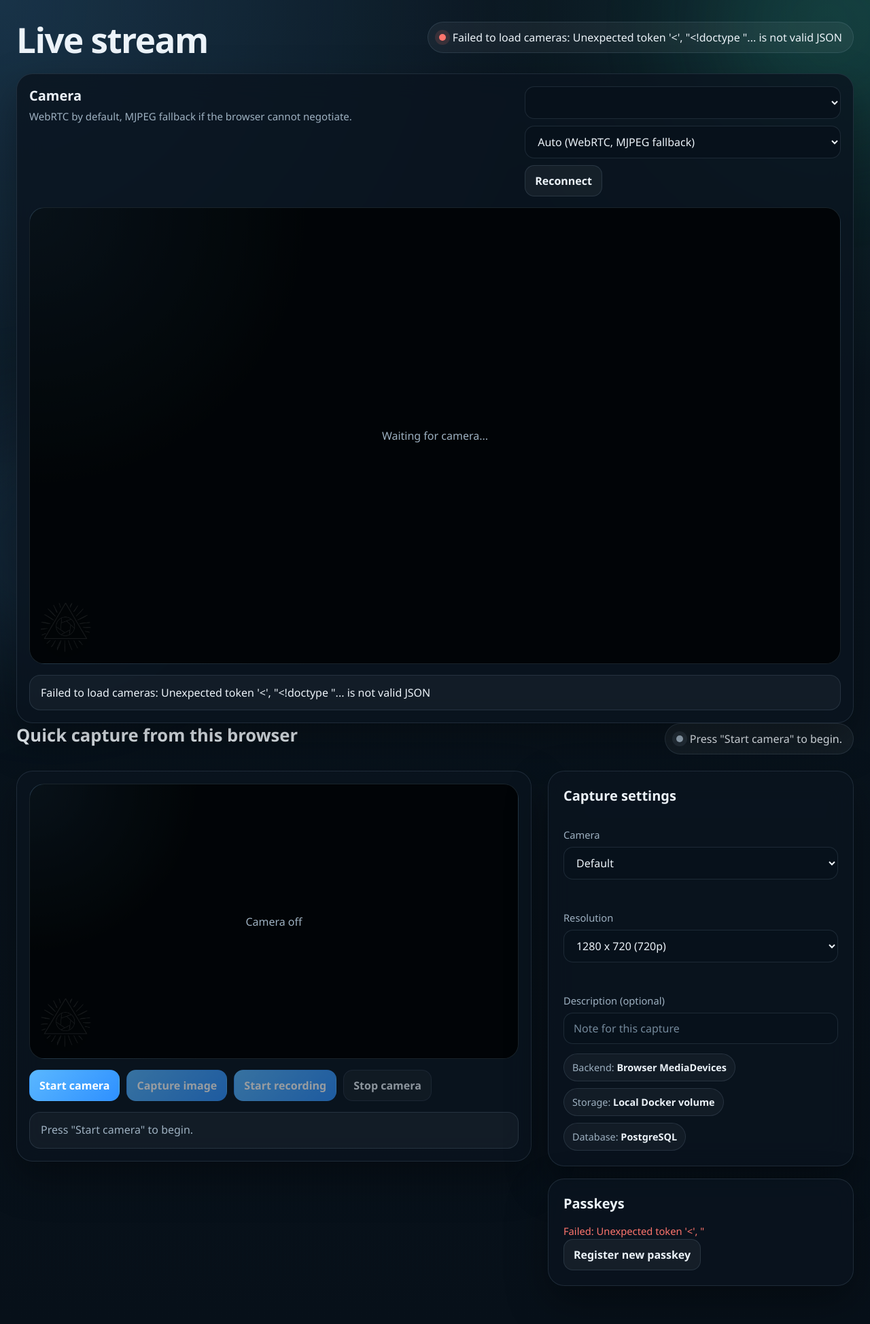
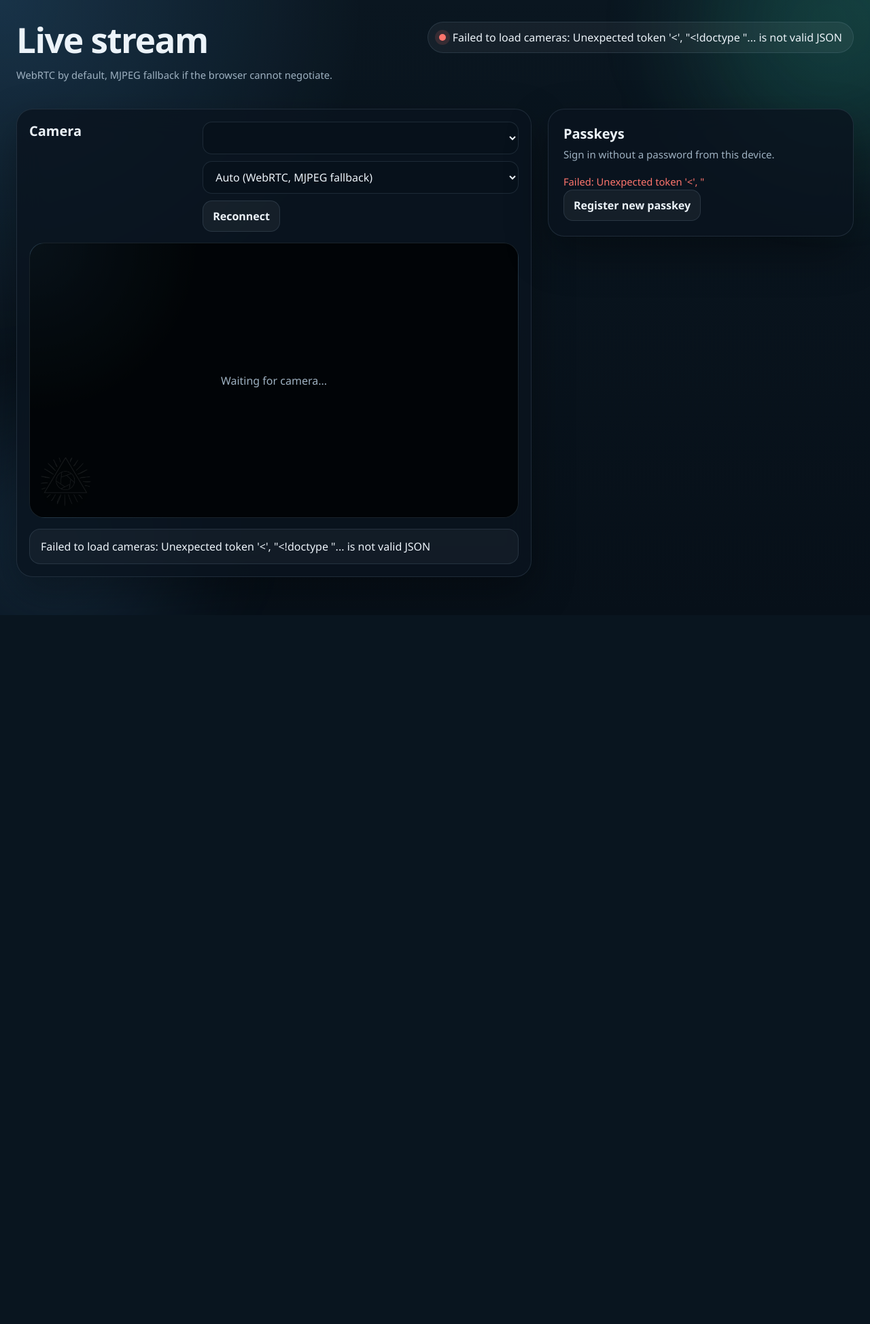
Before and after one commit to okixk/sentinelCam-web, a FastAPI app: template templates/stream.html in a window 1280 px wide. Shown: the whole page at 68% size. After the commit the page ends 905 px from the top, so only its background shows below. Run offline with FastAPI, Linux system fonts and the light colour scheme; the template is opened without the code that fills it, so the values that code supplies are empty; parts of the project's set-up code (start-up, migrations or seed data) failed here and were passed over.

Commit message:
Home page: show only the live viewer (drop browser-capture section)
The combined viewer + browser-capture layout was confusing — the capture
buttons (Start camera, Stop camera, Capture image, Start recording)
target the local browser webcam, not the remote Pi stream, so they
felt out of place on what should be the "watch the camera" page.

- templates/stream.html: keep only the WebRTC viewer panel and the
  Passkeys management sidebar. Drop the browser-capture stage, its
  toolbar, the Capture-settings chips, and the capture.js include.
- templates/base.html: rename the "/" nav link from "Capture" to "Live"
  so it matches what the page actually does now.

capture.js and POST /api/recordings/upload are left in place but
unreferenced, so a dedicated /capture page can be added later without
re-implementing the upload pipeline.

```diff
--- a/templates/base.html
+++ b/templates/base.html
@@ -21,7 +21,7 @@
       <span class="nav-user">{{ user.username }}</span>
     </div>
     <div class="nav-links">
-      <a href="/" class="nav-link {% if request.url.path == '/' %}active{% endif %}">Capture</a>
+      <a href="/" class="nav-link {% if request.url.path == '/' %}active{% endif %}">Live</a>
       <a href="/gallery" class="nav-link {% if request.url.path.startswith('/gallery') %}active{% endif %}">Gallery</a>
       {% if user.role == 'admin' %}
       <a href="/admin" class="nav-link {% if request.url.path == '/admin' %}active{% endif %}">Admin</a>
--- a/templates/stream.html
+++ b/templates/stream.html
@@ -1,10 +1,11 @@
 {% extends "base.html" %}
-{% block title %}Stream – sentinelCam{% endblock %}
+{% block title %}Live – sentinelCam{% endblock %}
 {% block content %}
 <div class="page page-wide">
   <section class="page-hero">
     <div class="page-title-group">
       <h1>Live stream</h1>
+      <p class="small">WebRTC by default, MJPEG fallback if the browser cannot negotiate.</p>
     </div>
     <div class="hero-side">
       <div id="viewerStatusBadge" class="status-badge" data-state="connecting">
@@ -14,11 +15,11 @@
     </div>
   </section>
 
+  <div class="stream-layout">
     <section class="panel stream-panel stream-stage">
       <div class="panel-header">
         <div>
           <h2>Camera</h2>
-        <p class="small">WebRTC by default, MJPEG fallback if the browser cannot negotiate.</p>
         </div>
         <div class="detail-view-controls">
           <select id="viewerCameraSelect" aria-label="Camera"></select>
@@ -41,79 +42,12 @@
       </div>
     </section>
 
-  <section class="page-hero">
-    <div class="page-title-group">
-      <h2>Quick capture from this browser</h2>
-    </div>
-    <div class="hero-side">
-      <div id="captureStatusBadge" class="status-badge" data-state="connecting">
-        <span class="status-dot"></span>
-        <span id="captureStatusText">Idle</span>
-      </div>
-    </div>
-  </section>
-
-  <div class="stream-layout">
-    <section class="panel stream-panel stream-stage">
-      <div class="viewer" id="capture-container">
-        <div id="capturePlaceholder" class="stream-placeholder">Camera off</div>
-        <video id="capture-preview" class="stream-media" autoplay playsinline muted aria-label="Local camera preview"></video>
-        <img src="/static/branding/sentinelCam.png" class="stream-watermark" alt="" aria-hidden="true" />
-      </div>
-
-      <div class="stream-toolbar">
-        <div class="stream-actions">
-          <button id="start-camera-btn" data-action="start-camera">Start camera</button>
-          <button id="capture-btn" data-action="capture" disabled>Capture image</button>
-          <button id="record-btn" data-action="record" disabled>Start recording</button>
-          <button id="stop-camera-btn" data-action="stop-camera" class="secondary" disabled>Stop camera</button>
-          <span id="record-timer" class="record-timer"></span>
-        </div>
-      </div>
-
-      <div class="status-strip">
-        <div id="status" role="status" aria-live="polite">Press "Start camera" to begin.</div>
-      </div>
-    </section>
-
     <aside class="sidebar-stack">
-      <section class="panel info-panel">
-        <div class="panel-header">
-          <div>
-            <h2>Capture settings</h2>
-          </div>
-        </div>
-        <div class="connection-form">
-          <div class="field compact-field">
-            <label for="capture-camera">Camera</label>
-            <select id="capture-camera">
-              <option value="">Default</option>
-            </select>
-          </div>
-          <div class="field compact-field">
-            <label for="capture-resolution">Resolution</label>
-            <select id="capture-resolution">
-              <option value="1280x720">1280 x 720 (720p)</option>
-              <option value="1920x1080">1920 x 1080 (1080p)</option>
-              <option value="640x480">640 x 480 (480p)</option>
-            </select>
-          </div>
-          <div class="field compact-field">
-            <label for="capture-description">Description (optional)</label>
-            <input id="capture-description" type="text" maxlength="200" placeholder="Note for this capture" autocomplete="off" />
-          </div>
-        </div>
-        <div class="state-chips">
-          <div class="chip">Backend: <strong>Browser MediaDevices</strong></div>
-          <div class="chip">Storage: <strong>Local Docker volume</strong></div>
-          <div class="chip">Database: <strong>PostgreSQL</strong></div>
-        </div>
-      </section>
-
       <section class="panel">
         <div class="panel-header">
           <div>
             <h2>Passkeys</h2>
+            <p class="small">Sign in without a password from this device.</p>
           </div>
         </div>
         <div id="passkeys-list" class="inline-list">Loading...</div>
@@ -122,7 +56,6 @@
     </aside>
   </div>
 </div>
-<script nonce="{{ request.state.csp_nonce }}" src="/static/js/viewer.js?v=20260520c"></script>
-<script nonce="{{ request.state.csp_nonce }}" src="/static/js/capture.js?v=20260519b"></script>
+<script nonce="{{ request.state.csp_nonce }}" src="/static/js/viewer.js?v=20260521a"></script>
 <script nonce="{{ request.state.csp_nonce }}" src="/static/js/passkeys.js?v=20260519a"></script>
 {% endblock %}
```
Lines whose indentation alone changed are shown as unchanged.
